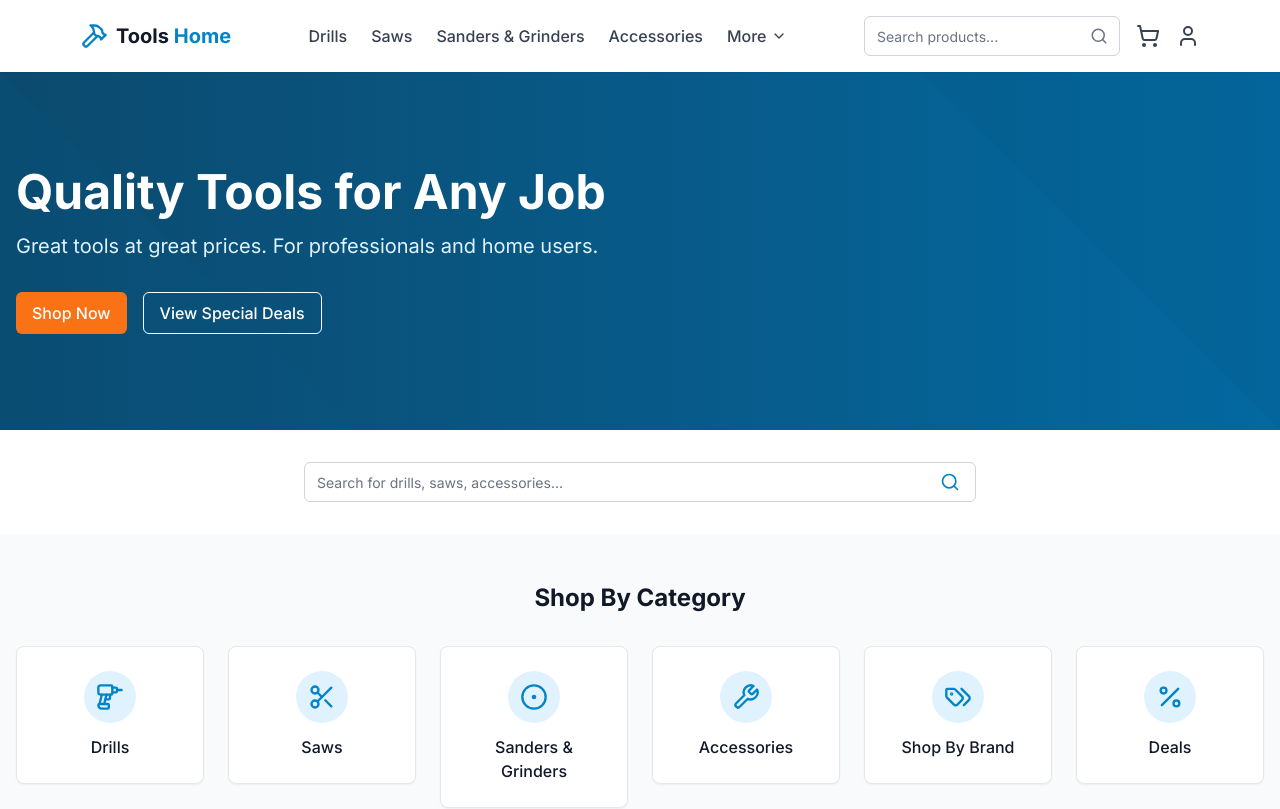
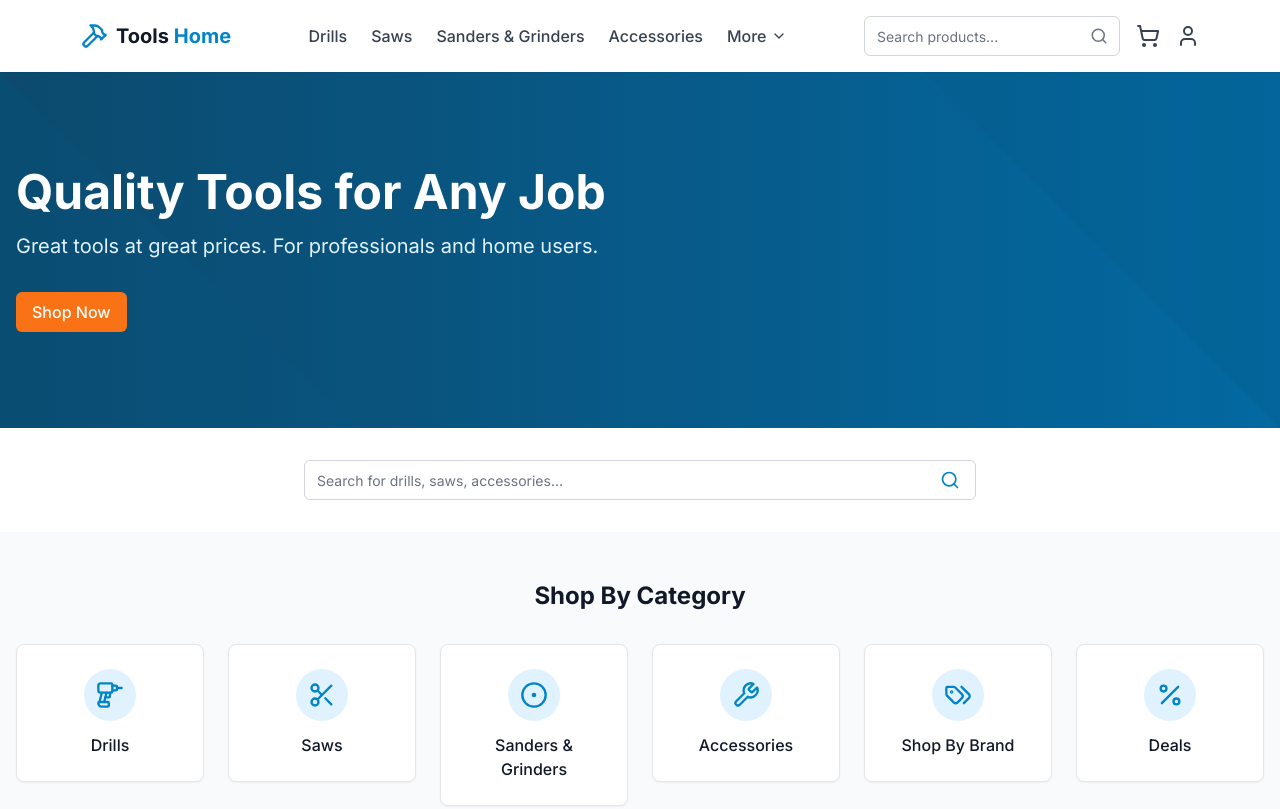
Before and after one commit to enockarthur298/johdel-machinery-frontend, a React (Vite) app: page / in a window 1280 px wide. Shown: the top 809 px of the page. Built offline with nearby package versions, Linux system fonts and the light colour scheme.

Commit message:
Update HomePage.tsx

```diff
--- a/src/pages/HomePage.tsx
+++ b/src/pages/HomePage.tsx
@@ -53,9 +53,7 @@ Great tools at great prices. For professionals and home users.
               <Link to="/category/drills" className="btn-secondary">
                 Shop Now
               </Link>
-              <Link to="/deals" className="btn border border-white text-white hover:bg-white hover:text-primary-700 px-4 py-2">
-                View Special Deals
-              </Link>
+
             </motion.div>
           </div>
         </div>
```
